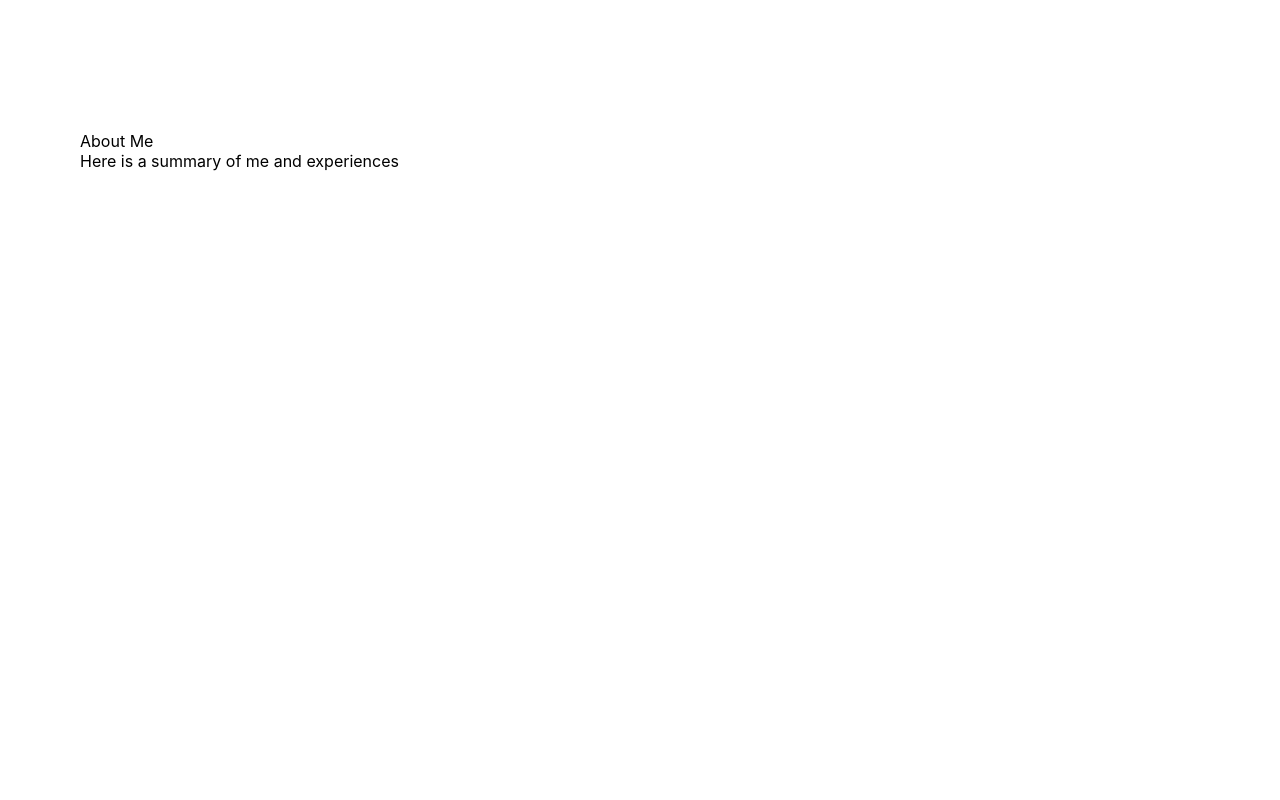
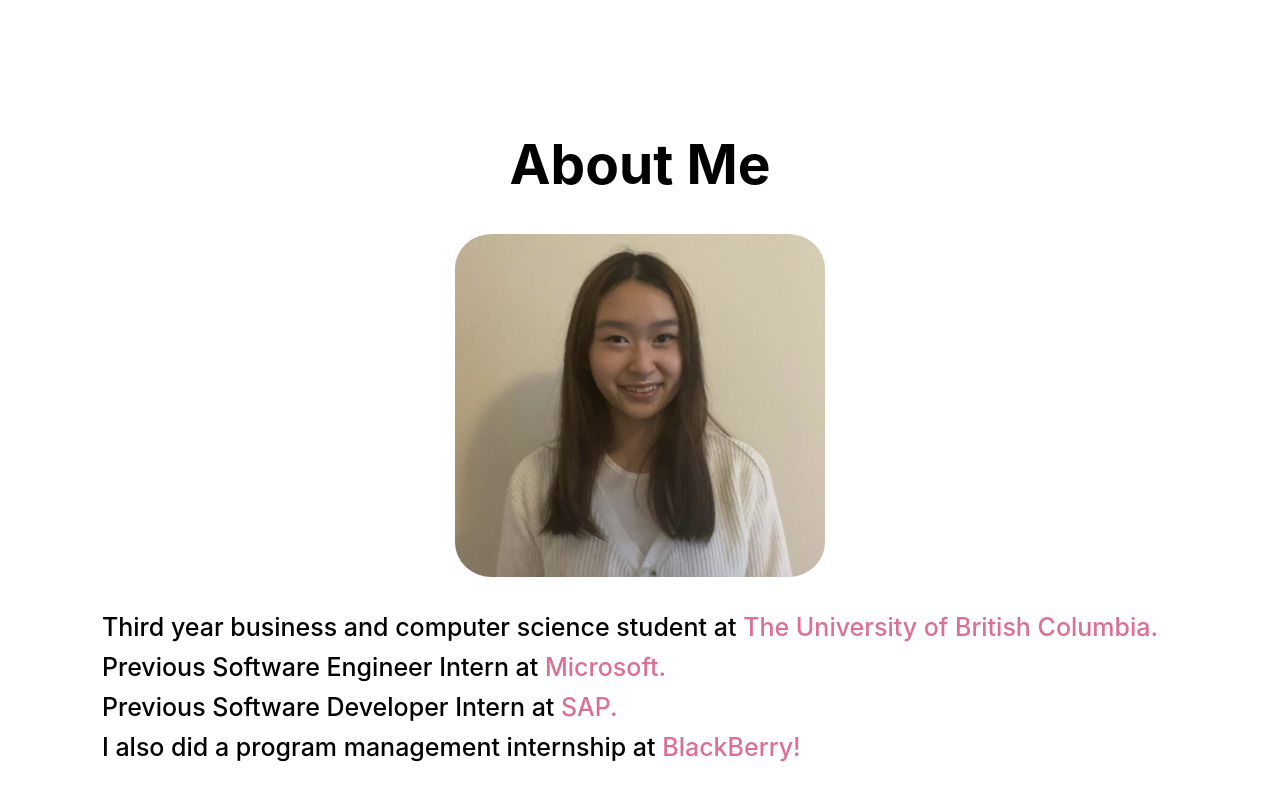
Before and after one commit to sarahhcheng/Portfolio, a React (Create React App) app: page / in a window 1280 px wide. Shown: the part 740-1540 px from the top of the page. Before the commit the page ends 983 px from the top, so only its background shows below. Built offline with nearby package versions, Linux system fonts and the light colour scheme.

Commit message:
add about me section

```diff
--- a/src/components/ProjectCards/card.css
+++ b/src/components/ProjectCards/card.css
@@ -73,7 +73,7 @@ h3 {
   padding-right: 4px;
 }
 
-li {
+.description li {
   text-align: left;
   font-weight: normal;
   list-style: none;
--- a/src/components/homepage/About/About.css
+++ b/src/components/homepage/About/About.css
@@ -1,3 +1,30 @@
 .about-container {
   margin: 80px;
 }
+
+.about-title {
+  font-size: 55px;
+  text-align: center;
+}
+
+.about-description {
+  display: flex;
+  justify-content: center;
+}
+
+.about-description ul {
+  list-style-type: none;
+  padding: 0;
+  font-size: 25px;
+}
+
+.org {
+  color: palevioletred;
+}
+
+.about-img {
+  width: 370px;
+  border-radius: 10%;
+  display: block;
+  margin: 0 auto;
+}
--- a/src/components/homepage/About/About.js
+++ b/src/components/homepage/About/About.js
@@ -3,8 +3,30 @@ import "./About.css";
 function About() {
   return (
     <div className="about-container">
-      About Me
-      <div>Here is a summary of me and experiences</div>
+      <h1 className="about-title">About Me</h1>
+      <div className="about-img-container">
+        <img src="me.png" className="about-img" />
+      </div>
+      <div className="about-description">
+        <ul>
+          <li>
+            Third year business and computer science student at{" "}
+            <span className="org">The University of British Columbia. </span>
+          </li>
+          <li>
+            Previous Software Engineer Intern at{" "}
+            <span className="org">Microsoft.</span>
+          </li>
+          <li>
+            Previous Software Developer Intern at{" "}
+            <span className="org">SAP. </span>
+          </li>
+          <li>
+            I also did a program management internship at{" "}
+            <span className="org">BlackBerry!</span>
+          </li>
+        </ul>
+      </div>
     </div>
   );
 }
```
Also changed, not shown: public/me.png (added).
